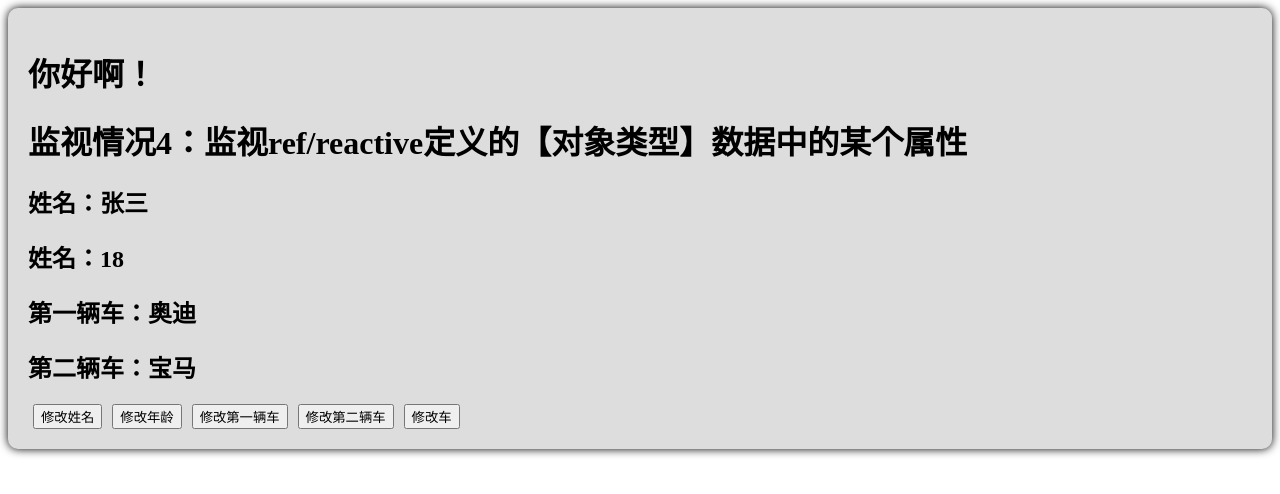
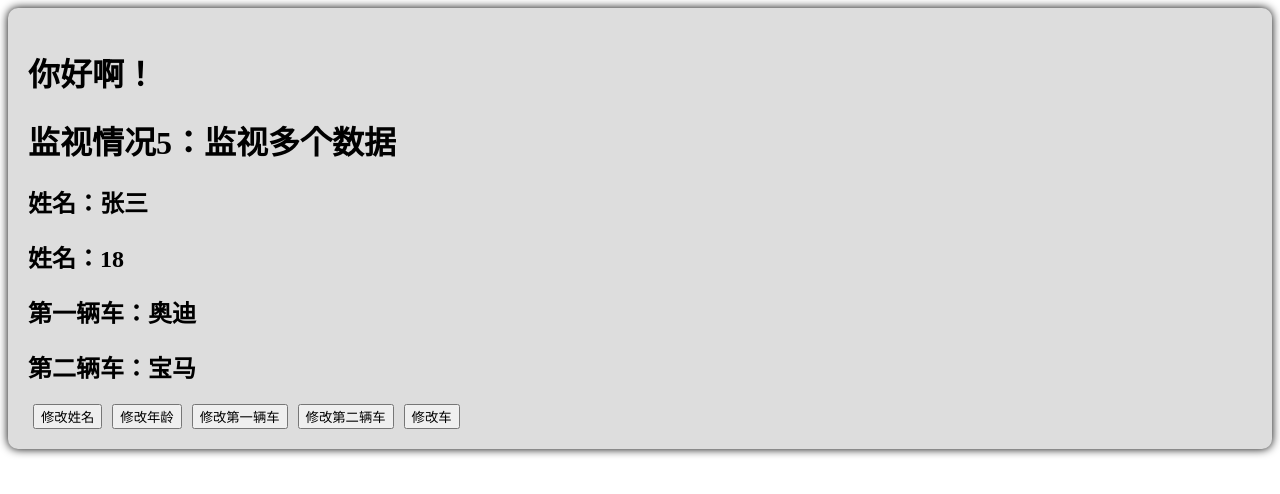
Before and after one commit to lhj502819/Vue3-Learning, a Vue app: page / in a window 1280 px wide. Shown: the top 494 px of the page. Built offline with nearby package versions, Linux system fonts and the light colour scheme.

Commit message:
监视多个数据

```diff
--- a/src/components/Person.vue
+++ b/src/components/Person.vue
@@ -21,7 +21,7 @@
     <!--    <button @click="changeAge">修改年龄</button>-->
     <!--    <button @click="changePerson">修改人</button>-->
 
-    <h1>监视情况4：监视ref/reactive定义的【对象类型】数据中的某个属性</h1>
+    <h1>监视情况5：监视多个数据</h1>
     <h2>姓名：{{ person.name }}</h2>
     <h2>姓名：{{ person.age }}</h2>
     <h2>第一辆车：{{ person.car.c1 }}</h2>
@@ -70,15 +70,10 @@ function changeCar() {
   person.car = {'c1': '雅迪', 'c2': '小牛'}
 }
 
-//监视响应式对象某个属性的变化，且该属性是基本数据类型，需要使用函数式
-watch(() => person.name, value => {
-  console.log('监听到name属性变化了', value)
-})
-
-//监视响应式对象中的某个属性，且该属性是对象类型，推荐使用函数式，也可以直接写
-watch(() => person.car, (newValue, oldValue) => {
-  console.log('监听到car属性变化了', newValue, oldValue)
-}, {deep: true});
+//监视响应式对象中的多个属性变化
+watch([() => person.name, () => person.car.c1], (newValues, oldValues) => {
+  console.log('name或者c1变化了', newValues, oldValues)
+}, {deep: true})
 
 </script>
 
```
